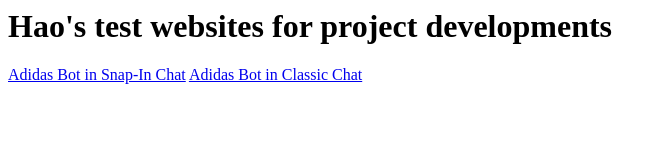
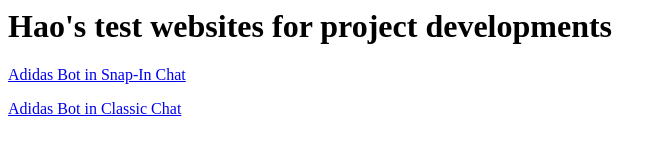
Before and after one commit to donghaohaodong/donghaohaodong.github.io, a plain HTML site: page index.html in a window 1280 px wide. Shown: the whole page, without its empty margins (0-666 px from the left). Drawn offline with Linux system fonts and the light colour scheme.

```diff
--- a/index.html
+++ b/index.html
@@ -1,4 +1,4 @@
 <h1>Hao's test websites for project developments</h1>
 
-<a href='/adidas/adidas-snapin.html'>Adidas Bot in Snap-In Chat</a>
+<a href='/adidas/adidas-snapin.html'>Adidas Bot in Snap-In Chat</a><p />
 <a href='/adidas/adidas-la.html'>Adidas Bot in Classic Chat</a>
```
